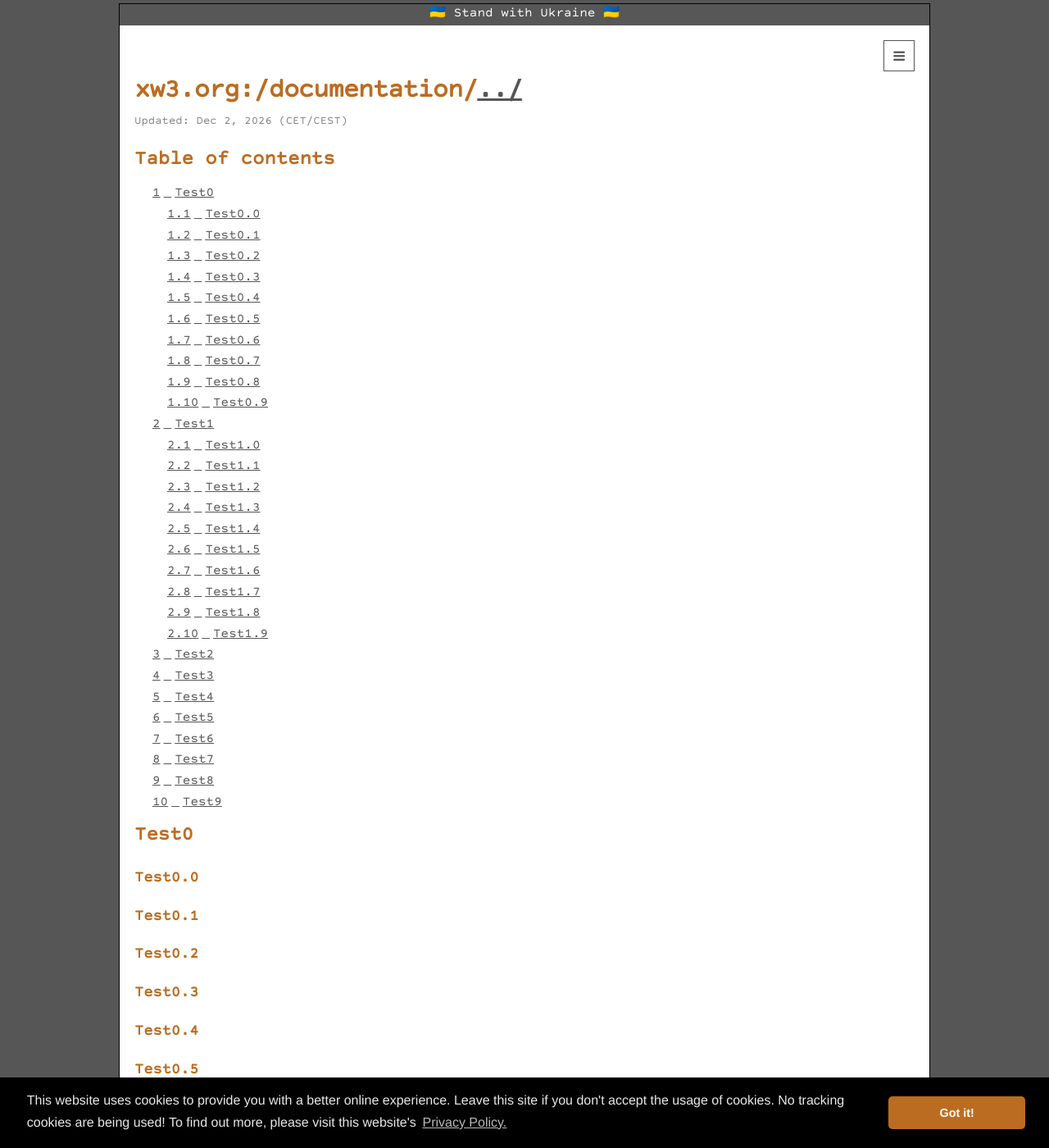
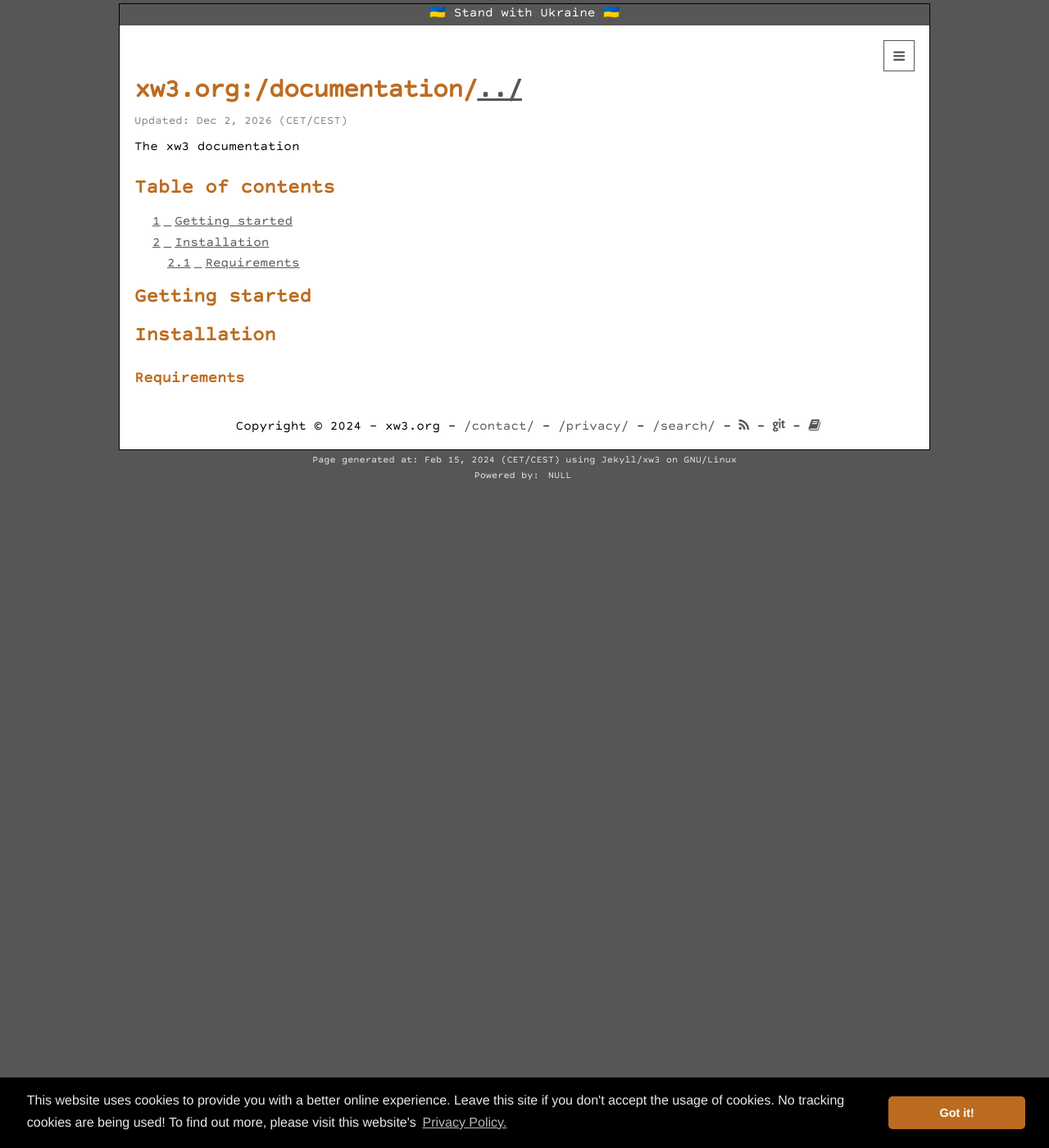
Before and after one commit to hanez/xw3, a Jekyll site: the page built from documentation/documentation.md, in a window 1280 px wide and 1400 px high. Shown: the whole window at 82% size. Built offline with Jekyll 4.4.1, drawn with Linux system fonts in a browser that asks for light colours; some of the changed text lies outside the part shown.

Commit message:
Added documentation section and removed development from index.html.

```diff
--- a/_includes/header.html
+++ b/_includes/header.html
@@ -12,8 +12,8 @@
           <li><a class="page-link" href="/blog/" style="text-decoration: none;">/blog/</a></li>
           <li><a class="page-link" href="/contact/" style="text-decoration: none;">/contact/</a></li>
           <li><a class="page-link" href="/development/" style="text-decoration: none;">/development/</a></li>
-          <!--<li><a class="page-link" href="/documentation/" style="text-decoration: none;">/documentation/</a></li>
-          <li><a class="page-link" href="/examples/" style="text-decoration: none;">/examples/</a></li>-->
+          <li><a class="page-link" href="/documentation/" style="text-decoration: none;">/documentation/</a></li>
+          <!--<li><a class="page-link" href="/examples/" style="text-decoration: none;">/examples/</a></li>-->
         </ul>
       </div>
     </nav>
--- a/about/about.html
+++ b/about/about.html
@@ -39,9 +39,3 @@ tags:
 <ul>
   <li>?</li>
 </ul>
-
-<h2>Getting started</h2>
-
-<h2>Installation</h2>
-
-<h3>Requirements</h3>
--- a/documentation/documentation.md
+++ b/documentation/documentation.md
@@ -3,48 +3,12 @@ layout: page
 published: true
 noToc: false
 title: /documentation/
-subtitle:
+subtitle: The xw3 documentation
 permalink: /documentation/
 ---
 
-## Test0
+## Getting started
 
-### Test0.0
-### Test0.1
-### Test0.2
-### Test0.3
-### Test0.4
-### Test0.5
-### Test0.6
-### Test0.7
-### Test0.8
-### Test0.9
+## Installation
 
-## Test1
-
-### Test1.0
-### Test1.1
-### Test1.2
-### Test1.3
-### Test1.4
-### Test1.5
-### Test1.6
-### Test1.7
-### Test1.8
-### Test1.9
-
-## Test2
-
-## Test3
-
-## Test4
-
-## Test5
-
-## Test6
-
-## Test7
-
-## Test8
-
-## Test9
+### Requirements
```
Also changed, not shown: index.html (+0 -14 lines), 1 other file.
